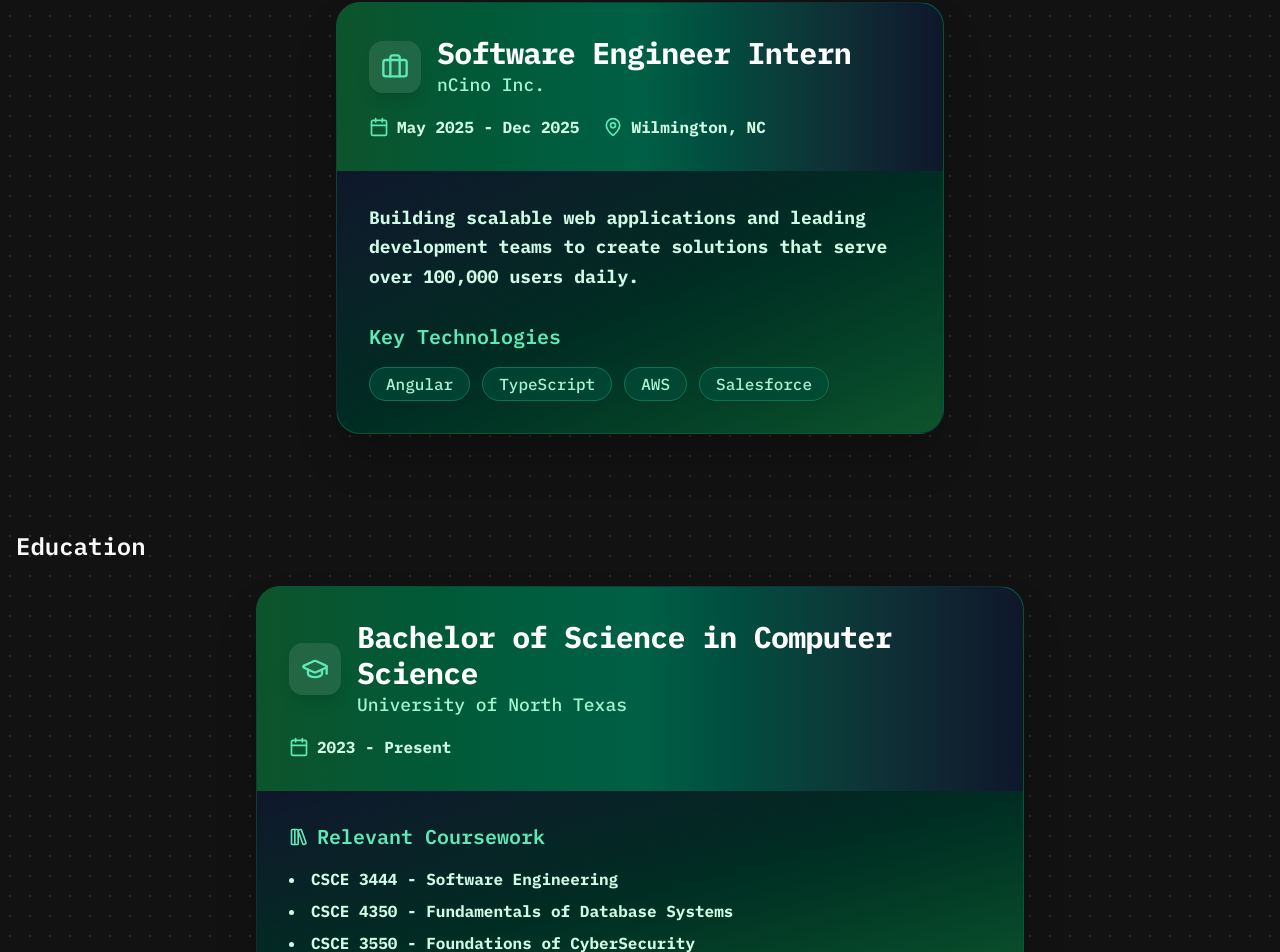
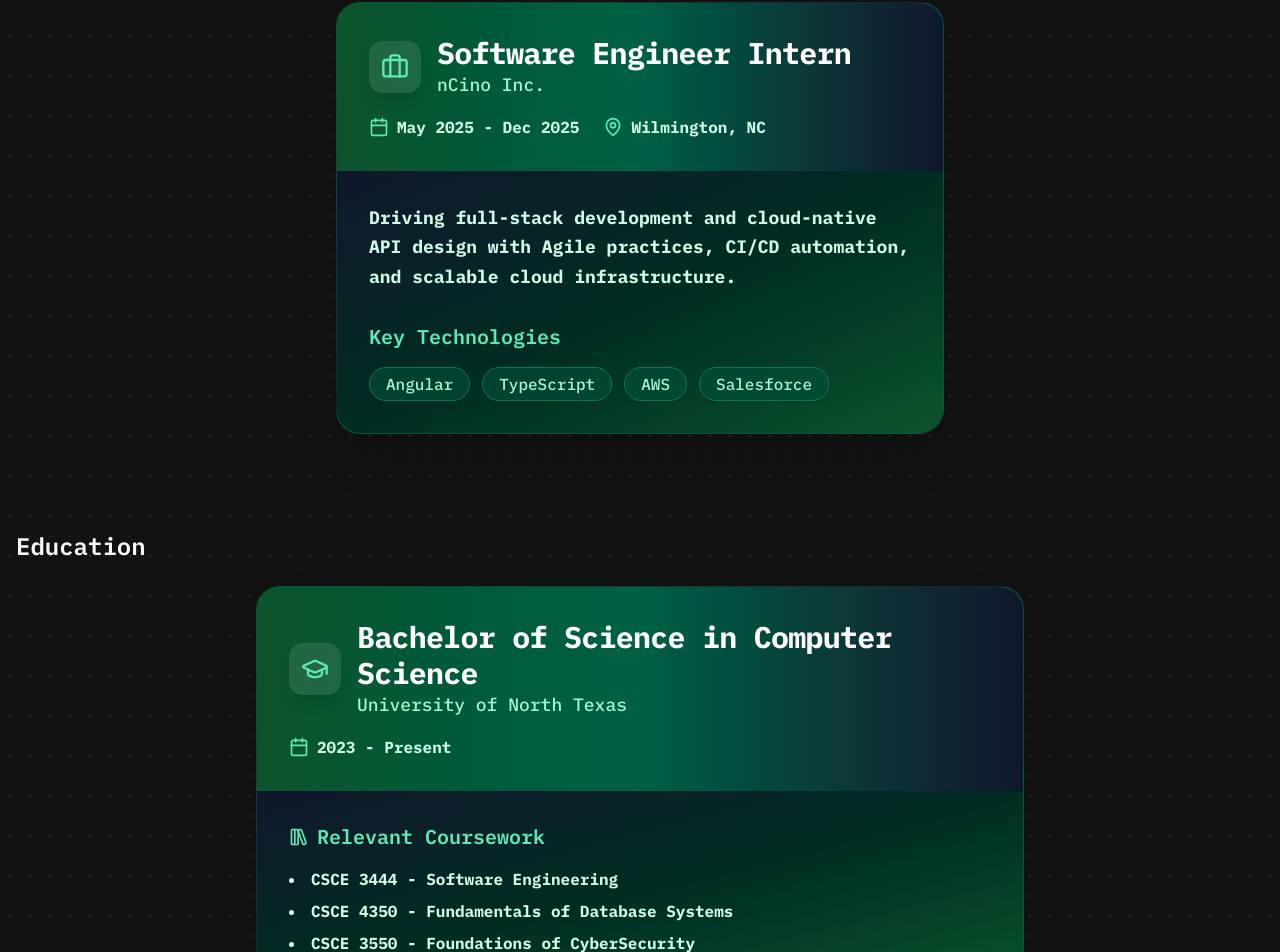
Before and after one commit to Ianj751/Updated-Portfolio, a React (Vite) app: page /about in a window 1280 px wide. Shown: the part 754-1706 px from the top of the page. Built offline with nearby package versions, Linux system fonts and the light colour scheme.

Commit message:
updated experience card content from placeholder text

```diff
--- a/src/components/ExperienceCard.tsx
+++ b/src/components/ExperienceCard.tsx
@@ -23,7 +23,7 @@
     location: "Wilmington, NC",
     period: "May 2025 - Dec 2025",
     description:
-      "Building scalable web applications and leading development teams to create solutions that serve over 100,000 users daily.",
+      "Driving full-stack development and cloud-native API design with Agile practices, CI/CD automation, and scalable cloud infrastructure.",
     skills: ["Angular", "TypeScript", "AWS", "Salesforce"],
   };
 
```
